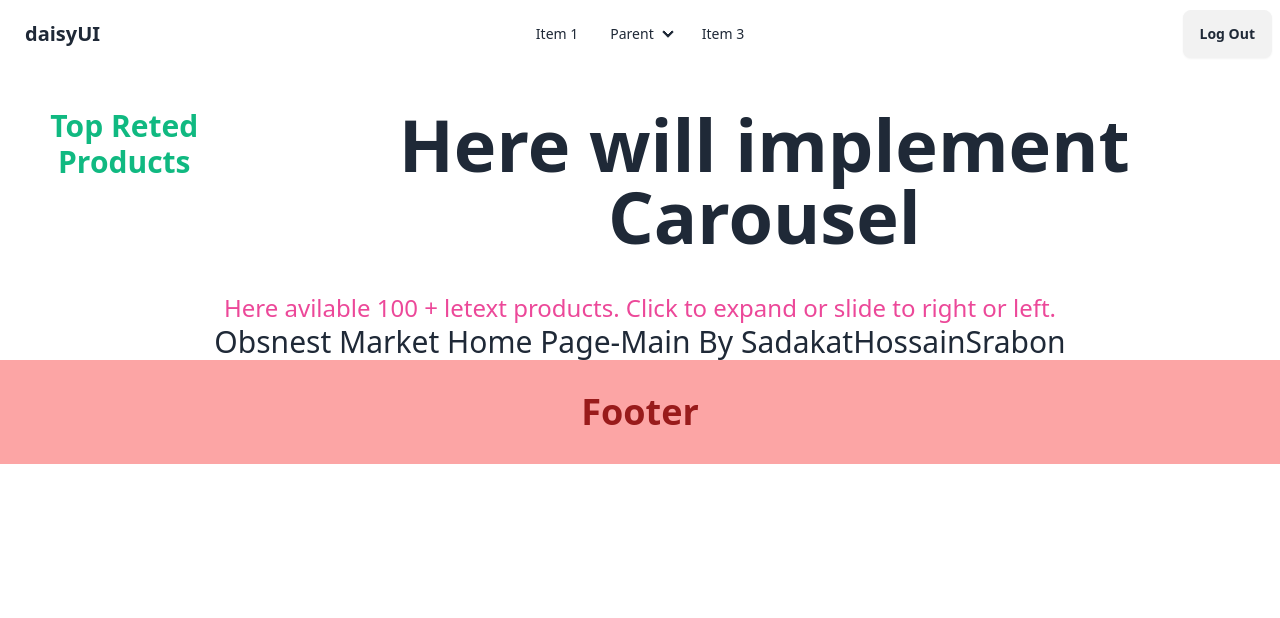
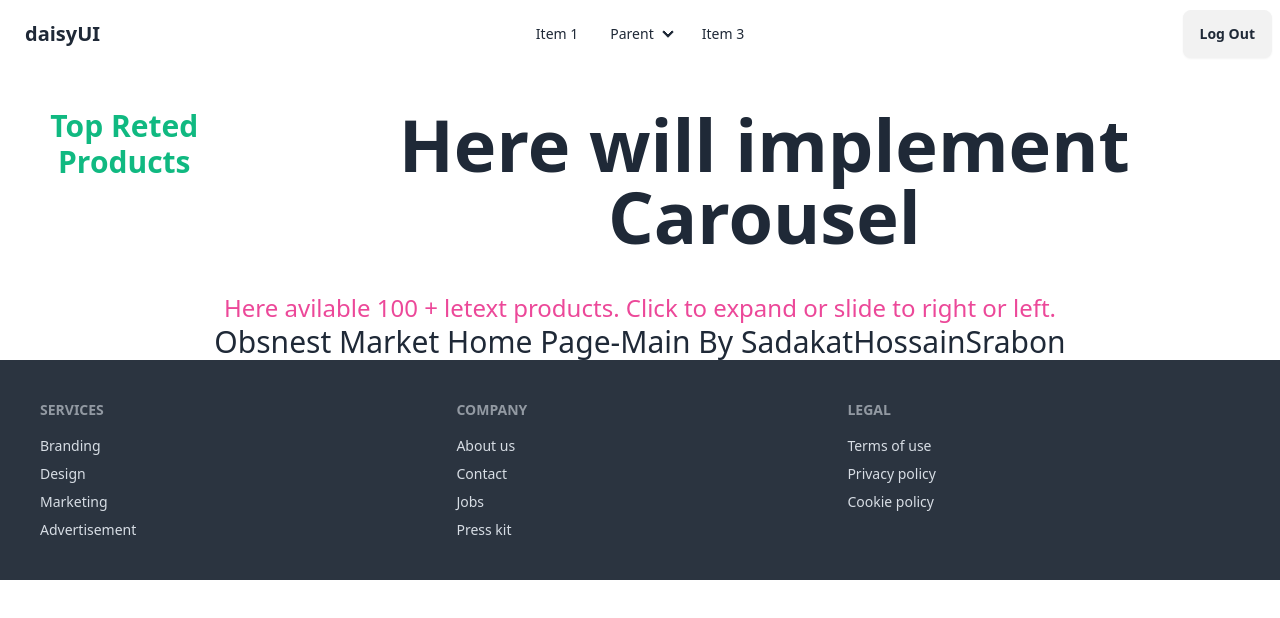
Before and after one commit to sadakatsrabon/Obsnest-MarketPlace, a React (Vite) app: page / in a window 1280 px wide. Shown: the top 618 px of the page. Built offline with nearby package versions, Linux system fonts and the light colour scheme.

Commit message:
Added Footer

```diff
--- a/src/Shared/Footer.jsx
+++ b/src/Shared/Footer.jsx
@@ -2,7 +2,28 @@
 const Footer = () => {
     return (
         <div>
-            <h2 className="text-4xl bg-red-300 text-red-800 font-extrabold text-center py-8">Footer</h2>
+            <footer className="footer p-10 bg-neutral text-neutral-content">
+                <nav>
+                    <header className="footer-title">Services</header>
+                    <a className="link link-hover">Branding</a>
+                    <a className="link link-hover">Design</a>
+                    <a className="link link-hover">Marketing</a>
+                    <a className="link link-hover">Advertisement</a>
+                </nav>
+                <nav>
+                    <header className="footer-title">Company</header>
+                    <a className="link link-hover">About us</a>
+                    <a className="link link-hover">Contact</a>
+                    <a className="link link-hover">Jobs</a>
+                    <a className="link link-hover">Press kit</a>
+                </nav>
+                <nav>
+                    <header className="footer-title">Legal</header>
+                    <a className="link link-hover">Terms of use</a>
+                    <a className="link link-hover">Privacy policy</a>
+                    <a className="link link-hover">Cookie policy</a>
+                </nav>
+            </footer>
         </div>
     );
 };
```
